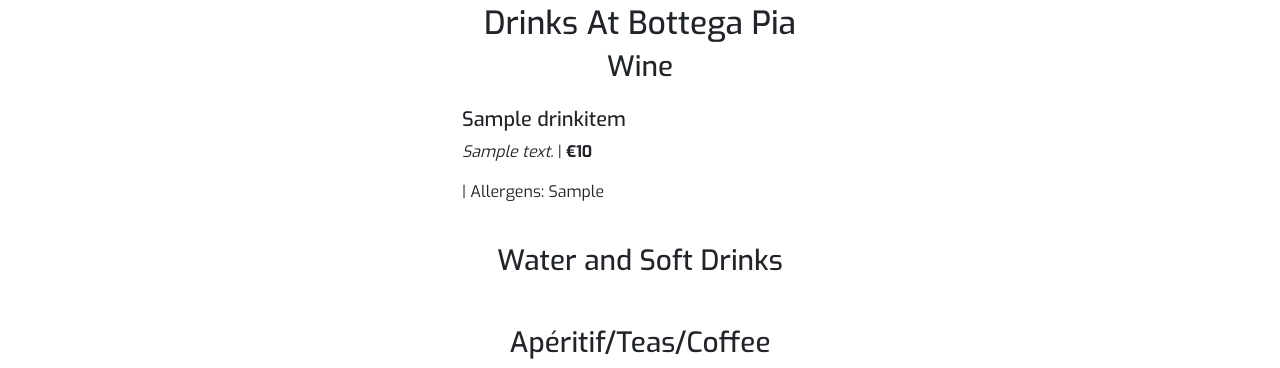
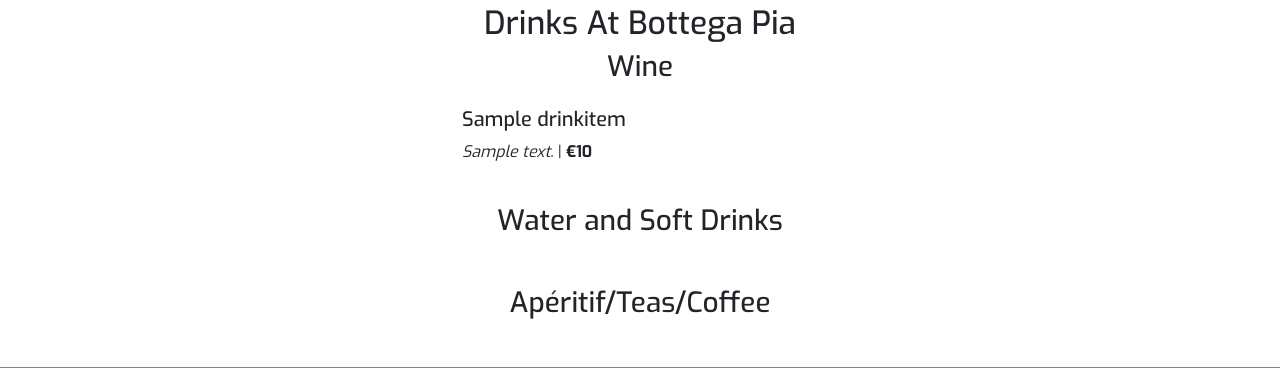
Before and after one commit to ExcellentWish/portfolio-project-4, a Django app: page /menus/drinks_menu/ in a window 1280 px wide. Shown: the part 325-693 px from the top of the page. Run offline with Django 3.2, Linux system fonts and the light colour scheme; tables that the repository leaves empty hold one stand-in row (values such as "Sample post"); some libraries are stand-ins or nearby versions.

Commit message:
Amend Food and drink menus

```diff
--- a/menus/models.py
+++ b/menus/models.py
@@ -27,7 +27,6 @@ class DrinkItem(models.Model):
     drink_name = models.CharField(max_length=200, unique=True)
     description = models.CharField(max_length=200, unique=True)
     price = models.IntegerField()
-    allergens = models.CharField(max_length=200, null=True)
     drinks_menu_section = models.IntegerField(choices=DRINKS_MENU_SECTION, default=0)
     on_menu = models.BooleanField(default=False)
     updated_on = models.DateTimeField(auto_now=True)
--- a/templates/drinks_menu.html
+++ b/templates/drinks_menu.html
@@ -21,7 +21,6 @@
 
             <h5> {{ drinkitem.drink_name }} </h5>
             <em> <p> {{ drinkitem.description }} </em> | <strong>€{{ drinkitem.price}}</strong></p>
-            <p> {{ drinkitem.dietary }} | Allergens: {{ drinkitem.allergens }}</p>
 
             {% endfor %}
             {% endif %}
@@ -38,7 +37,7 @@
 
             <h5> {{ drinkitem.drink_name }} </h5>
             <em> <p> {{ drinkitem.description }} </em> | <strong>€{{ drinkitem.price}}</strong></p>
-            <p> {{ drinkitem.dietary }} | Allergens: {{ drinkitem.allergens }}</p>
+
 
             {% endfor %}
             {% endif %}
@@ -55,7 +54,7 @@
 
             <h5> {{ drinkitem.drink_name }} </h5>
             <em> <p> {{ drinkitem.description }} </em> | <strong>€{{ drinkitem.price}}</strong></p>
-            <p> {{ drinkitem.dietary }} | Allergens: {{ drinkitem.allergens }}</p>
+
 
             {% endfor %}
             {% endif %}
```
